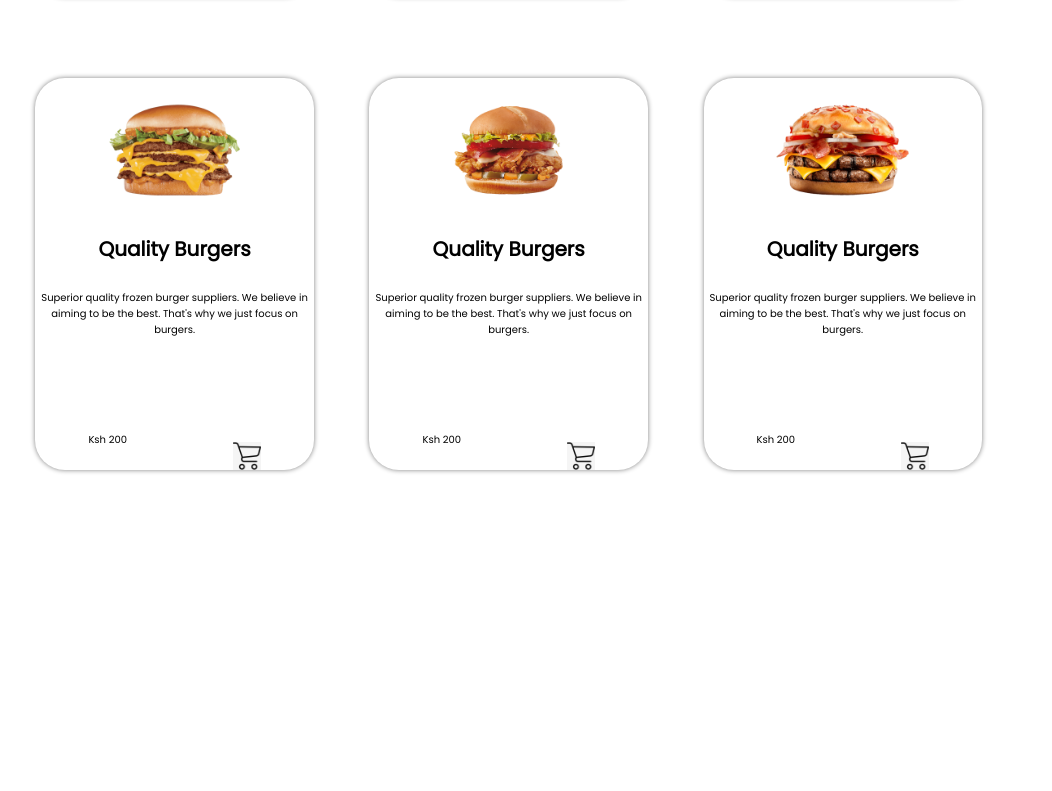
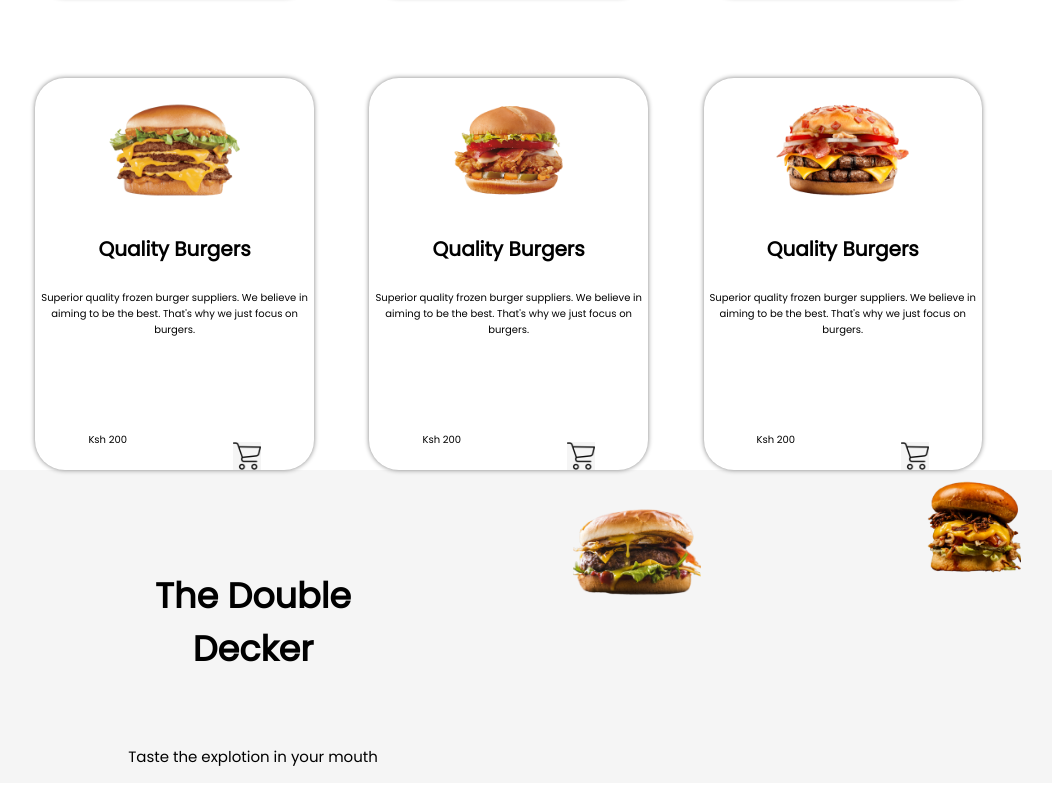
Before and after one commit to muthonimuriithi/Retake1, a plain HTML site: page index.html in a window 1280 px wide. Shown: the part 1499-2290 px from the top of the page, without its empty margins (75-1127 px from the left). Before the commit the page ends 1977 px from the top, so only its background shows below. Drawn offline with Linux system fonts and the light colour scheme.

Commit message:
this will add the double decker section

```diff
--- a/index.css
+++ b/index.css
@@ -228,3 +228,65 @@ li{
     width: 10%;
     background-color: whitesmoke;
 }
+
+
+
+
+
+.part5{
+    display: flex;
+    flex-direction: row;
+    background-color: whitesmoke;
+}
+
+
+.part1ab{
+    margin-top: 5%;
+}
+
+
+
+
+
+.part1ab .text .p3{
+    font-family: 'poppins';
+    font-weight: bold;
+    font-size: 35px;
+}
+
+.part1ab .text .p4{
+    font-family: 'poppins';
+    font-size: 15px;
+    padding-top: 35px;
+}
+
+
+
+
+
+.part1ab {
+    width: 100%;
+
+
+
+}
+
+
+
+.part2a{
+    width: 50%;
+}
+
+.part3a{
+    width: 50%;
+}
+
+
+
+.part2a img{
+    width: 40%;
+}
+
+.part3a img{
+    width: 40%;
+}
--- a/index.html
+++ b/index.html
@@ -123,14 +123,14 @@
 
 
 
+            </div>
+
         </div>
-
-    </div>
 
 
 
 
-    <div class="part4">
+        <div class="part4">
         <div class="part4a">
             <h2>Our <span>Menu</span></h2>
 
@@ -139,7 +139,7 @@
 
 
 
-    <!--6 boxes-->
+        <!--6 boxes-->
             <div class="main-menu">
                 <div class="m1">
 
@@ -234,13 +234,33 @@
 
 
 
+            </div>
 
 
 
 
+     <!--end of 6 boxes-->
 
 
+
+        </div>
+
+
+
+
+    </div>
+
+    <div class="part5">
+
+        <div class="part1ab">
+            <div class="text">
+                    <p class="p3">The Double<br> Decker</p>
+                    <p class="p4">Taste the explotion in your mouth</p>
+
             </div>
+
+
+        </div>
 
 
 
@@ -248,25 +268,18 @@
 
 
 
+        <div class="part2a">
+            <img src="images/double-check1.png" alt="Burger">
 
 
+        </div>
 
 
+        <div class="part3a">
+            <img src="./images2/Images/double-check2.png" alt="Burger">
 
 
-
-
-
-
-
-
-
-
-
-
-
-     <!--end of 6 boxes-->
-
+        </div>
 
 
     </div>
@@ -276,5 +289,7 @@
 
 
 
+
+
     </body>
 </html>
```
Also changed, not shown: 1 other file.
